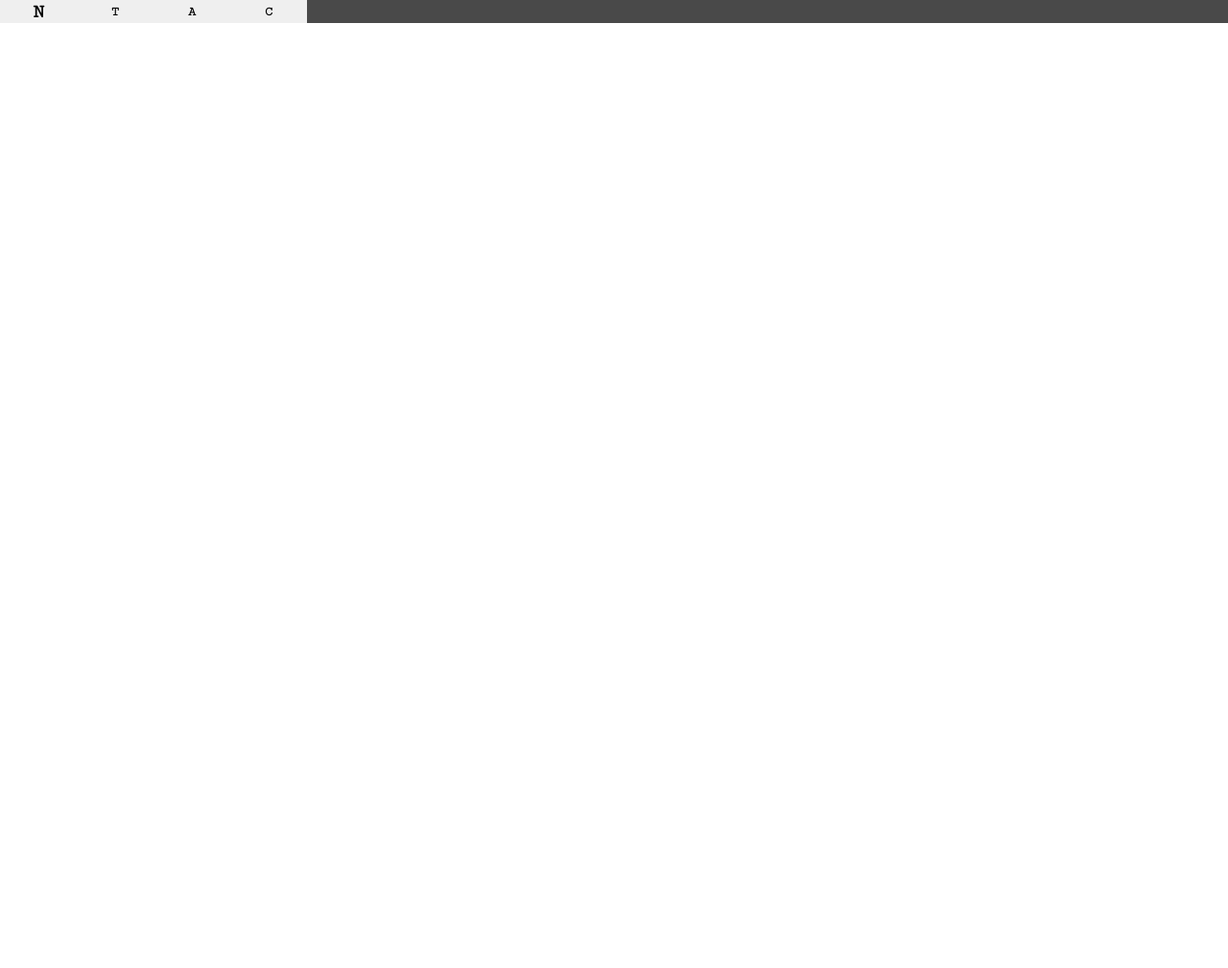
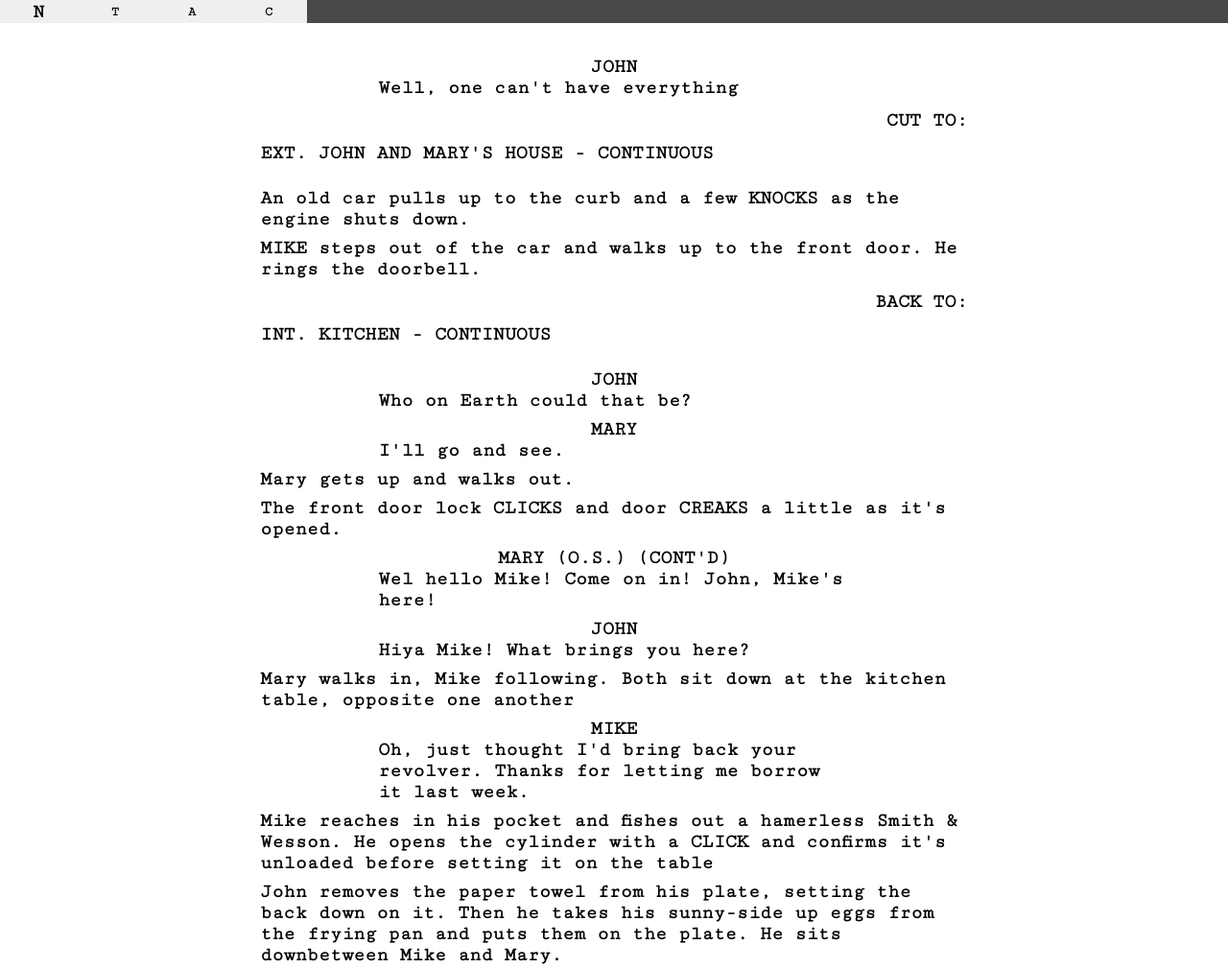
Before and after one commit to twboom/ScriptWriter, a plain HTML site: page index.html in a window 1280 px wide. Shown: the whole page at 96% size. Before the commit the page ends 800 px from the top, so only its background shows below. Drawn offline with Linux system fonts and the light colour scheme.

Commit message:
Fixed issue with the name

```diff
--- a/css/script.css
+++ b/css/script.css
@@ -35,9 +35,12 @@ p.line:empty {
 }
 
 p.line.NAME {
+    margin: 0 auto;
     margin-top: 8px;
     text-align: center;
     text-transform: uppercase;
+    width: 60%;
+    min-width: fit-content;
 }
 
 p.line.TEXT {
--- a/index.html
+++ b/index.html
@@ -13,7 +13,7 @@
     <link rel="stylesheet" href="css/script.css">
     <link rel="stylesheet" href="css/controls.css">
 
-    <!-- <script defer src="js/test.js"></script> -->
+    <script defer src="js/test.js"></script>
 </head>
 <body>
     <div id="controls">
```
